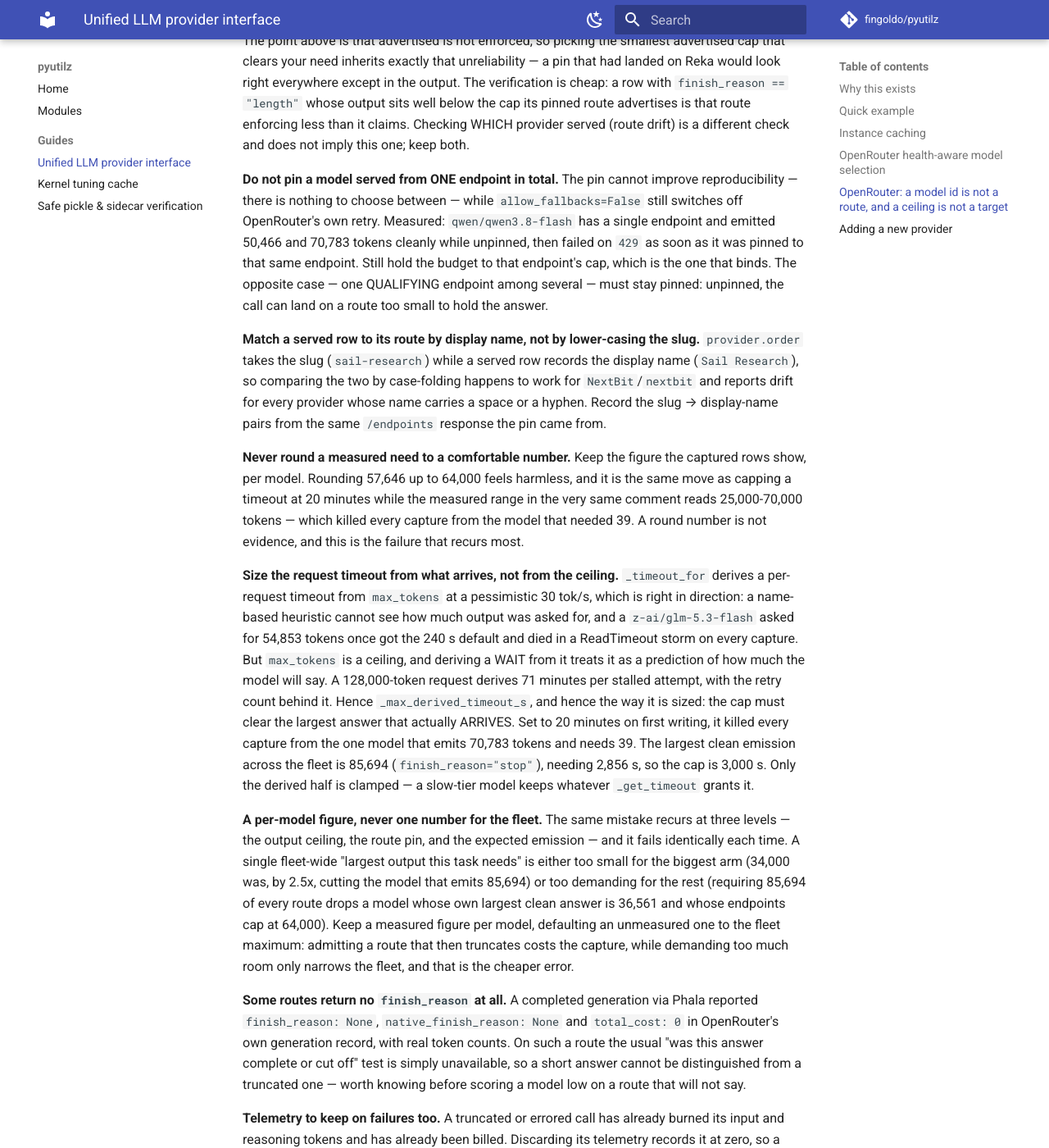
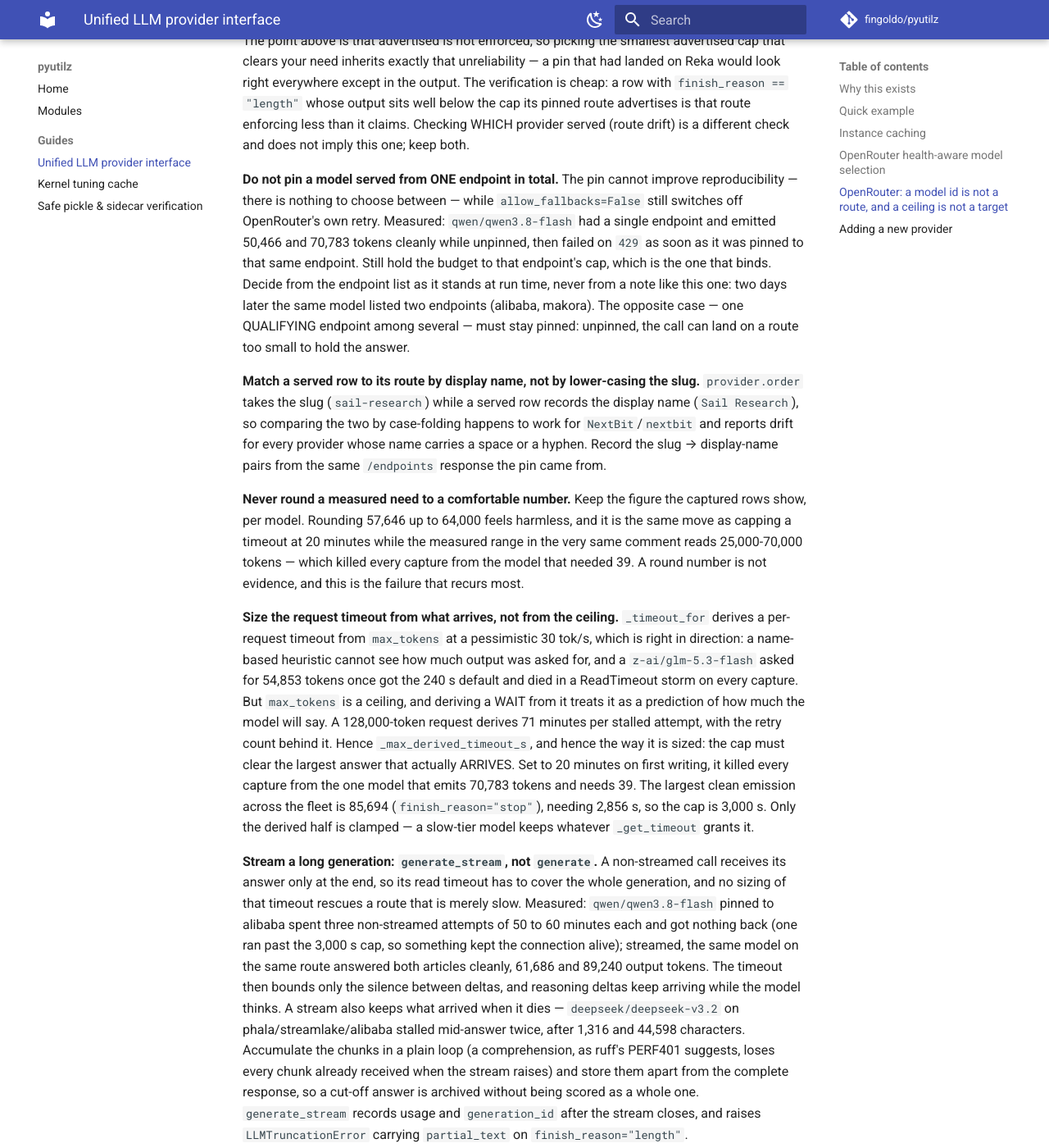
Before and after one commit to fingoldo/pyutilz, an MkDocs documentation site: the page built from docs/guides/llm_providers.md, in a window 1280 px wide and 1400 px high, scrolled down 3209 px. Shown: the whole window at 82% size. Built offline with MkDocs 1.6.1 and Material for MkDocs 9.7.7, drawn with Linux system fonts in a browser that asks for light colours; comment, search, counter and statistics services are not loaded.

Commit message:
docs(llm): stream a long OpenRouter generation, and decide the pin from the live endpoint list
A non-streamed call receives its answer only at the end, so its read timeout has to cover the whole
generation. Measured: qwen/qwen3.8-flash pinned to alibaba spent three non-streamed attempts of 50 to 60
minutes each and returned nothing; streamed, the same model on the same route answered both articles
cleanly (61,686 and 89,240 output tokens). A stream also keeps what arrived when it dies, which
deepseek-v3.2 showed twice by stalling mid-answer.

The single-endpoint note now says to decide from the list at run time: the model it cites as having one
endpoint listed two, two days later.

```diff
--- a/docs/guides/llm_providers.md
+++ b/docs/guides/llm_providers.md
@@ -98,9 +98,10 @@ served (route drift) is a different check and does not imply this one; keep both
 
 **Do not pin a model served from ONE endpoint in total.** The pin cannot improve reproducibility — there
 is nothing to choose between — while `allow_fallbacks=False` still switches off OpenRouter's own retry.
-Measured: `qwen/qwen3.8-flash` has a single endpoint and emitted 50,466 and 70,783 tokens cleanly while
+Measured: `qwen/qwen3.8-flash` had a single endpoint and emitted 50,466 and 70,783 tokens cleanly while
 unpinned, then failed on `429` as soon as it was pinned to that same endpoint. Still hold the budget to that
-endpoint's cap, which is the one that binds. The opposite case — one QUALIFYING endpoint among several —
+endpoint's cap, which is the one that binds. Decide from the endpoint list as it stands at run time, never
+from a note like this one: two days later the same model listed two endpoints (alibaba, makora). The opposite case — one QUALIFYING endpoint among several —
 must stay pinned: unpinned, the call can land on a route too small to hold the answer.
 
 **Match a served row to its route by display name, not by lower-casing the slug.** `provider.order` takes
@@ -125,6 +126,19 @@ first writing, it killed every capture from the one model that emits 70,783 toke
 largest clean emission across the fleet is 85,694 (`finish_reason="stop"`), needing 2,856 s, so the cap is
 3,000 s. Only the derived half is clamped — a slow-tier model keeps whatever `_get_timeout` grants it.
 
+**Stream a long generation: `generate_stream`, not `generate`.** A non-streamed call receives its answer only
+at the end, so its read timeout has to cover the whole generation, and no sizing of that timeout rescues a
+route that is merely slow. Measured: `qwen/qwen3.8-flash` pinned to alibaba spent three non-streamed attempts
+of 50 to 60 minutes each and got nothing back (one ran past the 3,000 s cap, so something kept the
+connection alive); streamed, the same model on the same route answered both articles cleanly, 61,686 and
+89,240 output tokens. The timeout then bounds only the silence between deltas, and reasoning deltas keep
+arriving while the model thinks. A stream also keeps what arrived when it dies — `deepseek/deepseek-v3.2` on
+phala/streamlake/alibaba stalled mid-answer twice, after 1,316 and 44,598 characters. Accumulate the chunks in
+a plain loop (a comprehension, as ruff's PERF401 suggests, loses every chunk already received when the stream
+raises) and store them apart from the complete response, so a cut-off answer is archived without being scored
+as a whole one. `generate_stream` records usage and `generation_id` after the stream closes, and raises
+`LLMTruncationError` carrying `partial_text` on `finish_reason="length"`.
+
 **A per-model figure, never one number for the fleet.** The same mistake recurs at three levels — the
 output ceiling, the route pin, and the expected emission — and it fails identically each time. A single
 fleet-wide "largest output this task needs" is either too small for the biggest arm (34,000 was, by 2.5x,
```
